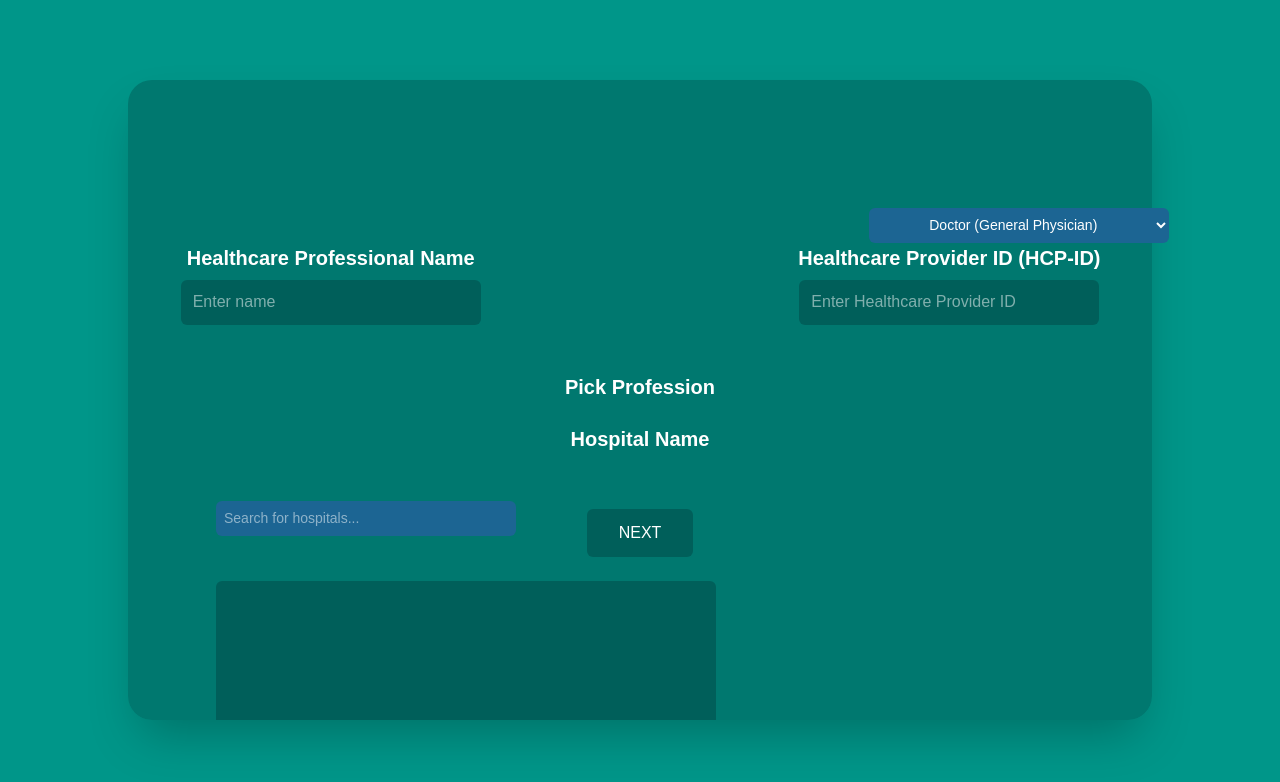
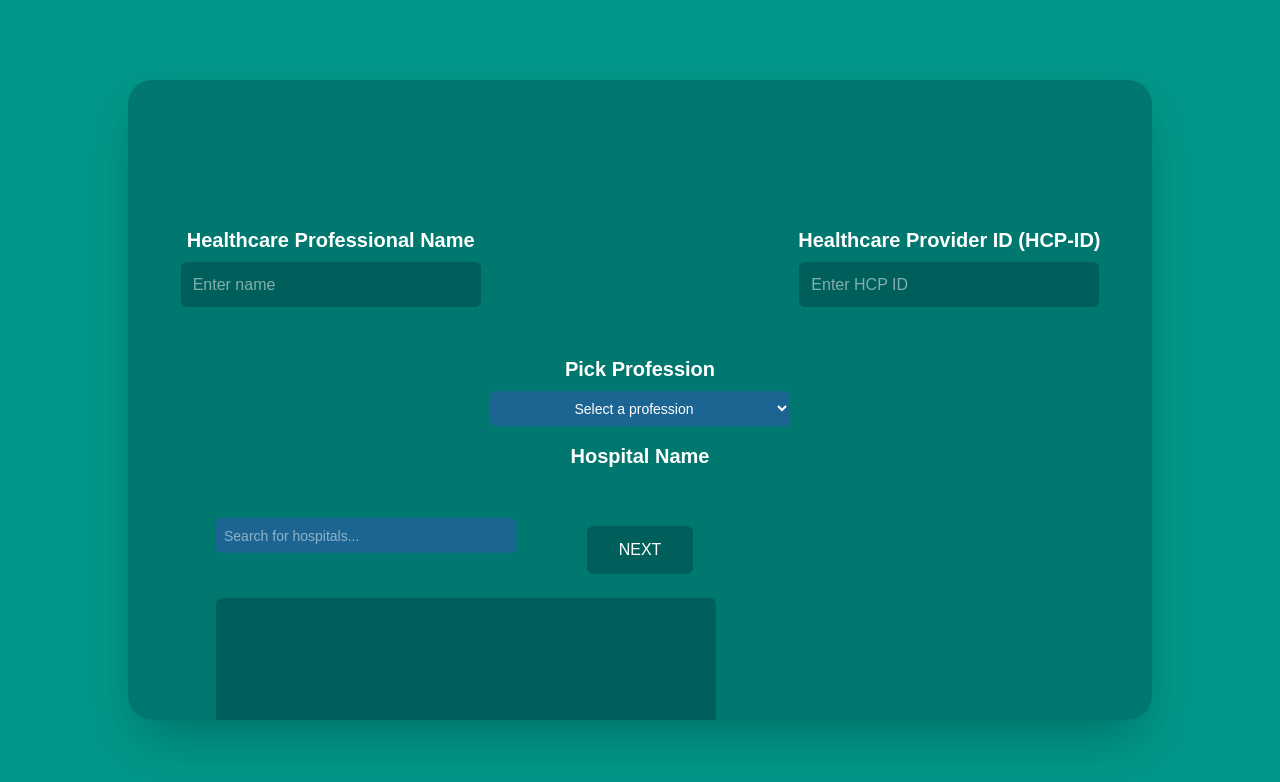
Before and after one commit to sandileSiwundla/BioHealthChain, a Next.js app in the folder my-next-app/: page /patientDoctorLogin in a window 1280 px wide. Shown: the top 782 px of the page. Built offline with nearby package versions, Linux system fonts and the light colour scheme.

Commit message:
Fixed patientDoctor

```diff
--- a/my-next-app/app/patientDoctorLogin/page.tsx
+++ b/my-next-app/app/patientDoctorLogin/page.tsx
@@ -1,12 +1,11 @@
-'use client'; // Ensure the component is treated as a client component in Next.js
+'use client';
 
-import * as React from 'react';
-import { useState } from 'react';
+import React, { useState } from 'react';
 import DropDown from "@/components/dropdownList";
 import Map from '@/components/googleAPI';
 import Link from 'next/link';
 
-const Buy: React.FC = () => {
+const Buy = () => {
   const [name, setName] = useState('');
   const [hcpId, setHcpId] = useState('');
   const [profession, setProfession] = useState('');
@@ -16,16 +15,14 @@ const Buy: React.FC = () => {
     const formData = {
       healthcareProfessionalName: name,
       healthcareProviderId: hcpId,
-      profession: profession,
-      location: location,
+      profession,
+      location,
     };
 
     try {
       const response = await fetch('http://localhost:5000/api/generateJson', {
         method: 'POST',
-        headers: {
-          'Content-Type': 'application/json',
-        },
+        headers: { 'Content-Type': 'application/json' },
         body: JSON.stringify(formData),
       });
 
@@ -40,7 +37,6 @@ const Buy: React.FC = () => {
     <div className="fixed inset-0 bg-teal-600 bg-opacity-40 flex justify-center items-center z-50">
       <div className="bg-teal-700 bg-opacity-60 p-12 rounded-3xl max-w-5xl w-full h-full max-h-[80vh] overflow-y-auto text-white shadow-2xl flex flex-col justify-center items-center space-y-8">
 
-        {/* Labels and Input Fields */}
         <div className="w-full flex flex-wrap justify-between space-x-4">
           <div className="w-full sm:w-1/3 text-center mb-4">
             <div className="text-xl font-semibold mb-2">Healthcare Professional Name</div>
@@ -57,7 +53,7 @@ const Buy: React.FC = () => {
             <div className="text-xl font-semibold mb-2">Healthcare Provider ID (HCP-ID)</div>
             <input
               type="text"
-              placeholder="Enter Healthcare Provider ID"
+              placeholder="Enter HCP ID"
               value={hcpId}
               onChange={(e) => setHcpId(e.target.value)}
               className="p-3 rounded-md w-[300px] h-[45px] bg-teal-800 text-white focus:outline-none focus:ring-2 focus:ring-teal-500"
@@ -65,30 +61,27 @@ const Buy: React.FC = () => {
           </div>
         </div>
 
-        {/* Profession Dropdown */}
         <div className="w-full text-center mb-4">
           <div className="text-xl font-semibold mb-2">Pick Profession</div>
-          <DropDown onSelectProfession={(selectedProfession) => setProfession(selectedProfession)} />
+          <DropDown onSelectProfession={setProfession} />
         </div>
 
-        {/* Map with Absolute Positioning */}
         <div className="w-full text-center mb-4">
           <div className="text-xl font-semibold mb-2">Hospital Name</div>
-          <Map onLocationSelect={(selectedLocation) => setLocation(selectedLocation)} />
+          <Map onLocationSelect={setLocation} />
         </div>
 
-        {/* Next Button */}
-        <div id="nextButton" className="text-center mt-8">
+        <div className="text-center mt-8">
           <Link href="/patientSIgnUp">
             <button
+              type="button"
+              onClick={handleNext}
               className="bg-teal-800 hover:bg-teal-600 text-white py-3 px-8 rounded-md cursor-pointer transition duration-300"
-              onClick={handleNext}
             >
               NEXT
             </button>
           </Link>
         </div>
-
       </div>
     </div>
   );
--- a/my-next-app/components/dropdownList.tsx
+++ b/my-next-app/components/dropdownList.tsx
@@ -1,9 +1,14 @@
-'use client'; // Ensure the component is treated as a client component in Next.js
+// CurrencyDropdown.tsx
+'use client';
 
 import * as React from 'react';
-import classNames from 'classnames'; // Import classnames library
+import classNames from 'classnames';
 
-const CurrencyDropdown = () => {
+interface CurrencyDropdownProps {
+  onSelectProfession: (profession: string) => void;
+}
+
+const CurrencyDropdown: React.FC<CurrencyDropdownProps> = ({ onSelectProfession }) => {
   const [selectedProfession, setSelectedProfession] = React.useState('');
 
   const medicalProfessions = [
@@ -46,7 +51,9 @@ const CurrencyDropdown = () => {
   ];
 
   const handleSelect = (event: React.ChangeEvent<HTMLSelectElement>) => {
-    setSelectedProfession(event.target.value);
+    const selected = event.target.value;
+    setSelectedProfession(selected);
+    onSelectProfession(selected);
   };
 
   return (
@@ -59,16 +66,12 @@ const CurrencyDropdown = () => {
         className={classNames(
           'bg-[#1c6593] text-white text-sm p-2 rounded-md w-[300px] h-[35px] text-center transition-all duration-300',
           'focus:outline-none focus:w-[350px]',
-          'absolute top-[5.5cm] left-[23cm] z-[2000]',
-          'hover:bg-[#0277BD]' // Hover effect for options
+          'hover:bg-[#0277BD]'
         )}
       >
+        <option value="" disabled>Select a profession</option>
         {medicalProfessions.map((profession, index) => (
-          <option
-            key={index}
-            value={profession.profession}
-            className="bg-[#1c6593] text-white text-center"
-          >
+          <option key={index} value={profession.profession}>
             {profession.profession}
           </option>
         ))}
```
Also changed, not shown: my-next-app/tsconfig.json (+24 -5 lines).
